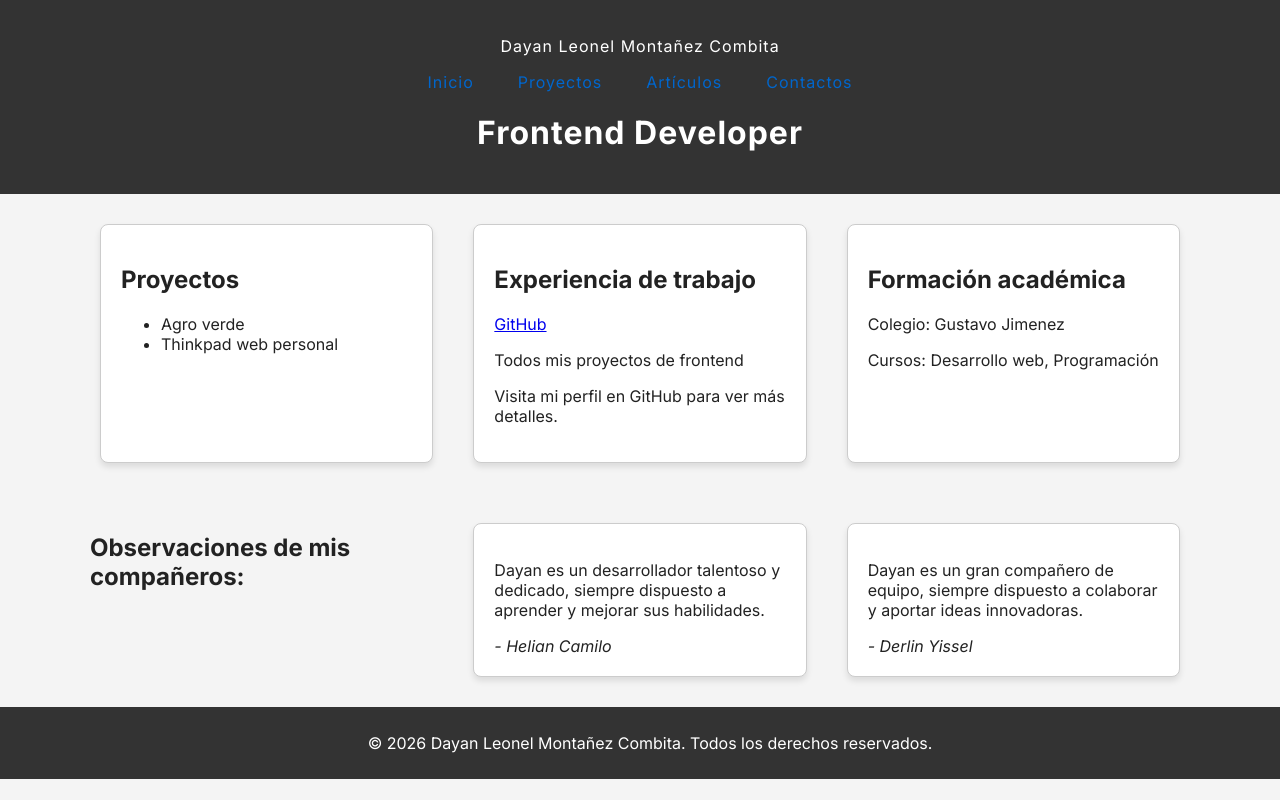
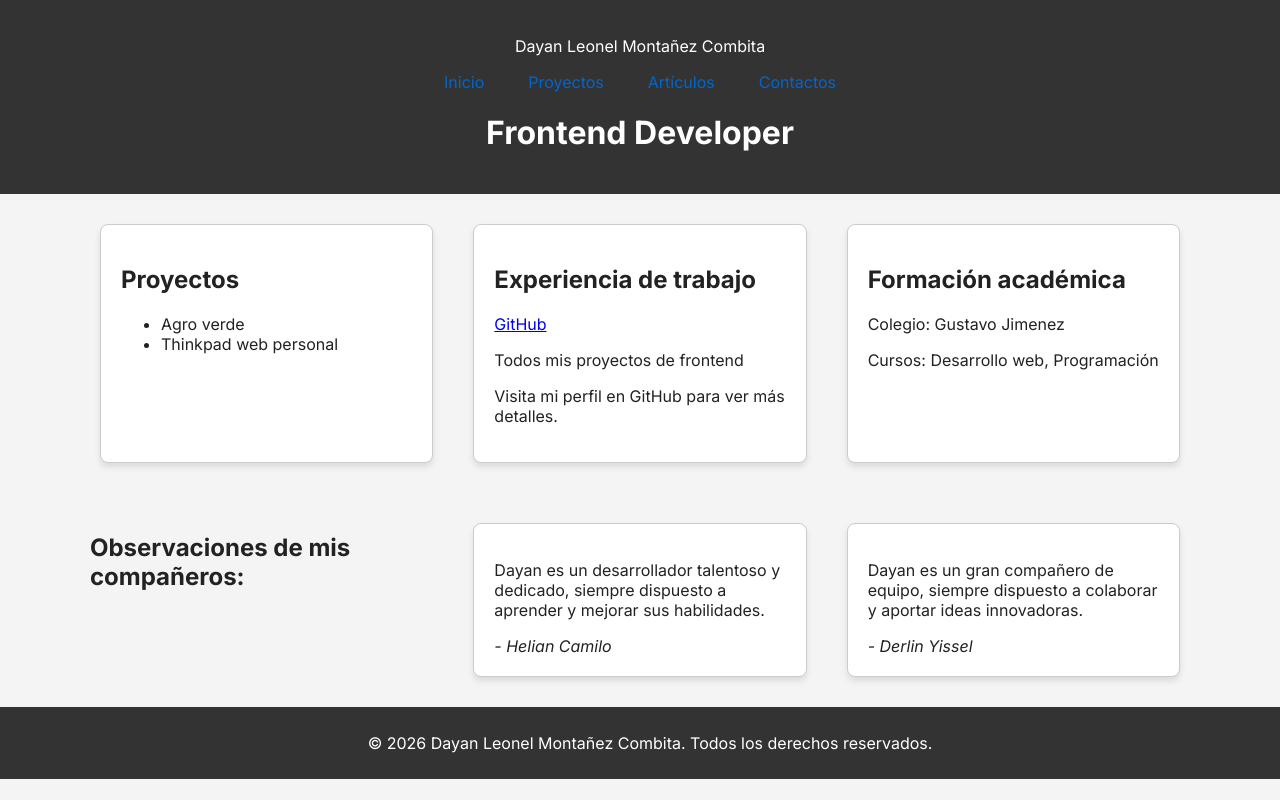
Before and after one commit to Combita-creator/proyecto-3-portafol-personal, a plain HTML site: page index.html in a window 1280 px wide. Drawn offline with Linux system fonts and the light colour scheme.

```diff
--- a/assets/css/articulos.css
+++ b/assets/css/articulos.css
@@ -44,7 +44,6 @@
     color: var(--header-text);
     padding: 20px;
     text-align: center;
-    letter-spacing: 1px;
 }
 
 h2 {
--- a/assets/css/contacto.css
+++ b/assets/css/contacto.css
@@ -44,7 +44,6 @@
     color: var(--header-text);
     padding: 20px;
     text-align: center;
-    letter-spacing: 1px;
 }
 
 nav ul {
--- a/assets/css/inicio.css
+++ b/assets/css/inicio.css
@@ -44,7 +44,6 @@
     color: var(--header-text);
     padding: 20px;
     text-align: center;
-    letter-spacing: 1px;
 }
 
 nav ul {
--- a/assets/css/proyectos.css
+++ b/assets/css/proyectos.css
@@ -44,7 +44,6 @@
     color: var(--header-text);
     padding: 20px;
     text-align: center;
-    letter-spacing: 1px;
 }
 
 main {
```
Also changed, not shown: index.html (+1 -1 lines), pages/articulos.html (+1 -1 lines), pages/contactos.html (+1 -1 lines), pages/proyectos.html (+1 -1 lines).
